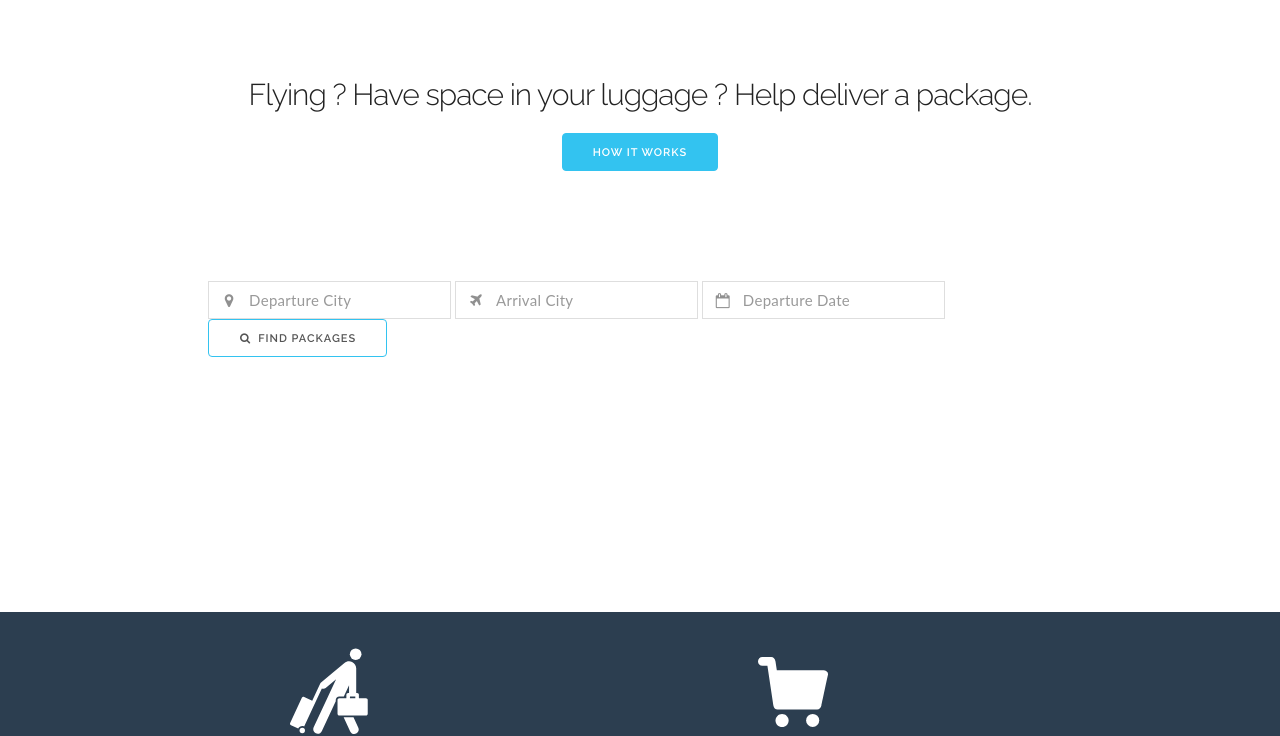
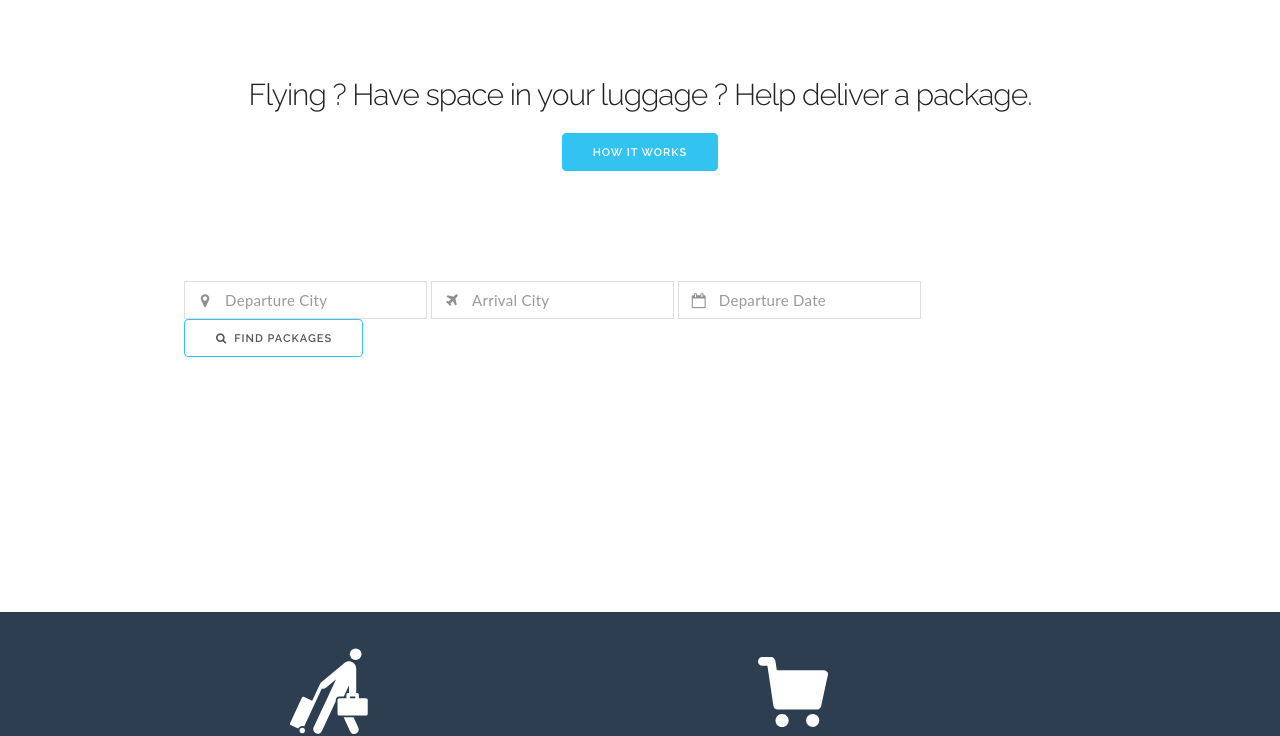
Before and after one commit to amiit-github/amiit-github.github.com, a plain HTML site: page flyship/flyer.html in a window 1280 px wide. Shown: the part 91-827 px from the top of the page. Drawn offline with Linux system fonts and the light colour scheme.

Commit message:
updated form width

```diff
--- a/flyship/flyer.html
+++ b/flyship/flyer.html
@@ -2,33 +2,25 @@
 <html lang="en">
 
 <head>
-
     <!-- Basic Page Needs
 	–––––––––––––––––––––––––––––––––––––––––––––––––– -->
     <meta charset="utf-8">
     <title>Flyship - Flying? Have space in your luggage?</title>
     <meta name="description" content="">
     <meta name="author" content="">
-
     <!-- Mobile Specific Metas
 	–––––––––––––––––––––––––––––––––––––––––––––––––– -->
     <meta name="viewport" content="width=device-width, initial-scale=1">
-
     <!-- FONT
 	–––––––––––––––––––––––––––––––––––––––––––––––––– -->
     <link href="//fonts.googleapis.com/css?family=Raleway:400,300,600" rel="stylesheet" type="text/css">
     <link href='https://fonts.googleapis.com/css?family=Kaushan+Script' rel='stylesheet' type='text/css'>
-
     <!-- CSS
 	–––––––––––––––––––––––––––––––––––––––––––––––––– -->
-
     <link rel="stylesheet" href="/flyship/assets/css/skeleton_css/normalize.css">
     <link rel="stylesheet" href="/flyship/assets/css/skeleton_css/skeleton.css">
-
     <link rel="stylesheet" href="/flyship/assets/semantic/components/icon.min.css">
     <link rel="stylesheet" href="/flyship/assets/semantic/components/input.min.css">
-
-
     <!-- Favicon
 	–––––––––––––––––––––––––––––––––––––––––––––––––– -->
     <link rel="icon" type="image/png" href="images/favicon.png">
@@ -66,7 +58,7 @@
     }
 
     .header-form {
-			max-width: 90%;
+        max-width: 95%;
         margin-left: auto;
         margin-right: auto;
     }
@@ -103,13 +95,10 @@
         margin-right: auto;
         max-width: 57%;
     }
-
     </style>
-
 </head>
 
 <body>
-
     <nav>
         <div class="nav">
             <a href="#">flyship</a>
@@ -120,7 +109,6 @@
             <a href="#"></a>
         </div>
     </nav>
-
     <!-- Primary Page Layout
 	–––––––––––––––––––––––––––––––––––––––––––––––––– -->
     <div class="container">
@@ -153,12 +141,12 @@
     <div class="row usecase">
         <div class="container" style="max-width: 900px;">
             <div class="one-half column" style="margin-top: 4%">
-				<img src="/flyship/assets/images/flyer-white.svg" alt="" style="margin-left:100px"/>
+                <img src="/flyship/assets/images/flyer-white.svg" alt="" style="margin-left:100px" />
                 <h4 style="margin-top:20px;">Crowdsourced Shipping</h4>
                 <p>International Shipping can be time consuming and costly. People who will be visiting your city can bring your package along with them.</p>
             </div>
             <div class="one-half column" style="margin-top: 5%">
-				<img src="/flyship/assets/images/cart-white.svg" alt="" style="margin-left:100px; height: 70px;"/>
+                <img src="/flyship/assets/images/cart-white.svg" alt="" style="margin-left:100px; height: 70px;" />
                 <h4 style="margin-top:25px;">International ecommerce</h4>
                 <p>Retail Shops in foreign countries dont always support shipping to your country. We will handle it for you from now.</p>
             </div>
@@ -166,13 +154,12 @@
     </div>
     <div class="row" style="text-align:center;">
         <div class="container" style="max-width: 900px;margin: 12% auto;box-sizing: border-box;">
-			<img src="/flyship/assets/images/cart-white.svg" alt="" style="margin-left:100px"/>
+            <img src="/flyship/assets/images/cart-white.svg" alt="" style="margin-left:100px" />
             <h3 class="section-heading">Want to get a package delivered?</h3>
             <p class="section-description">Register the package details with us and we will help you find travelers who can deliver it for you for a price. Payment is initiated after you recieve your package.</p>
             <a class="button button-primary" href="/flyship/nonflyer.html">I have a package</a>
         </div>
     </div>
-
     <!-- End Document
 	–––––––––––––––––––––––––––––––––––––––––––––––––– -->
 </body>
```
Also changed, not shown: flyship/nonflyer.html (+4 -17 lines). Lines whose indentation alone changed are shown as unchanged.
